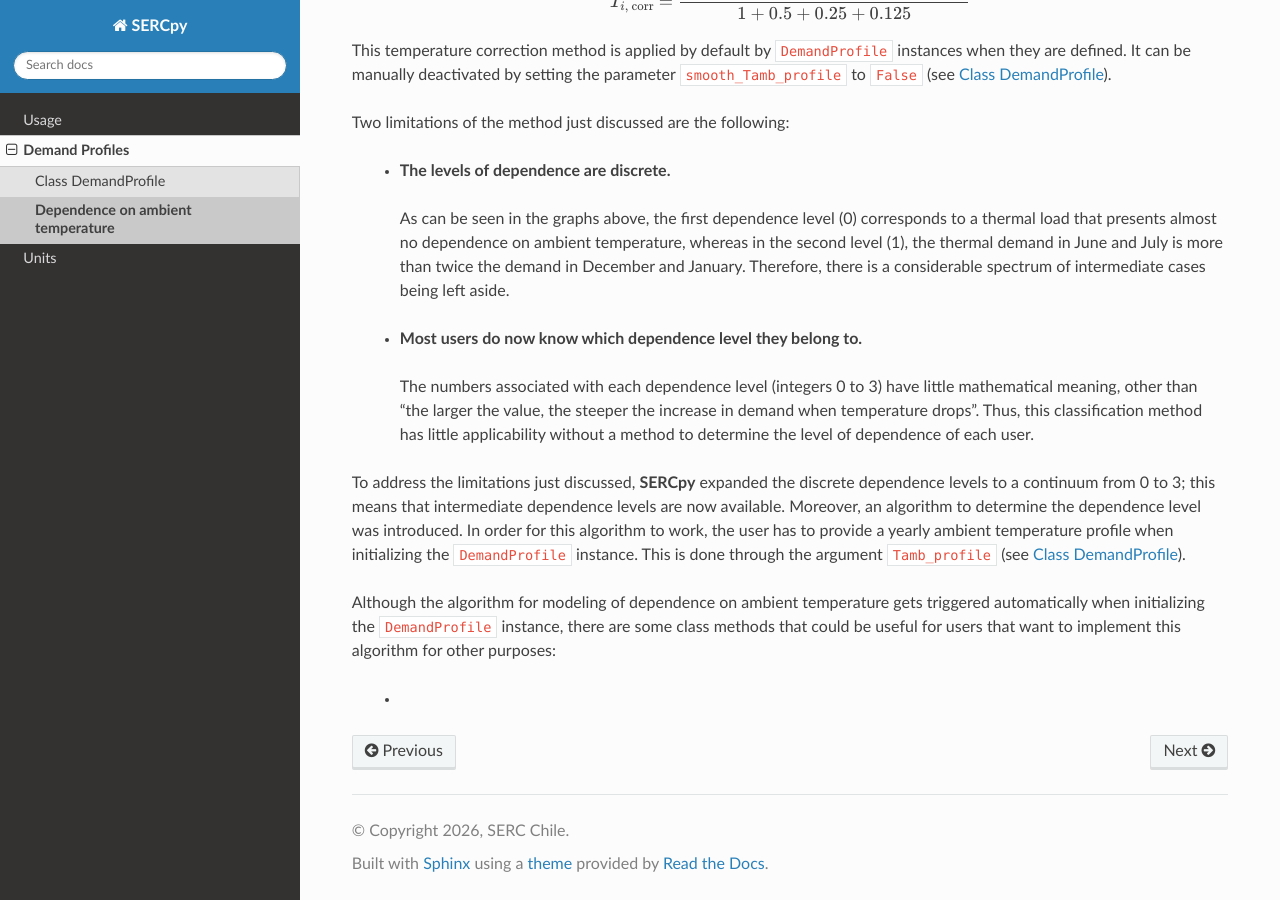
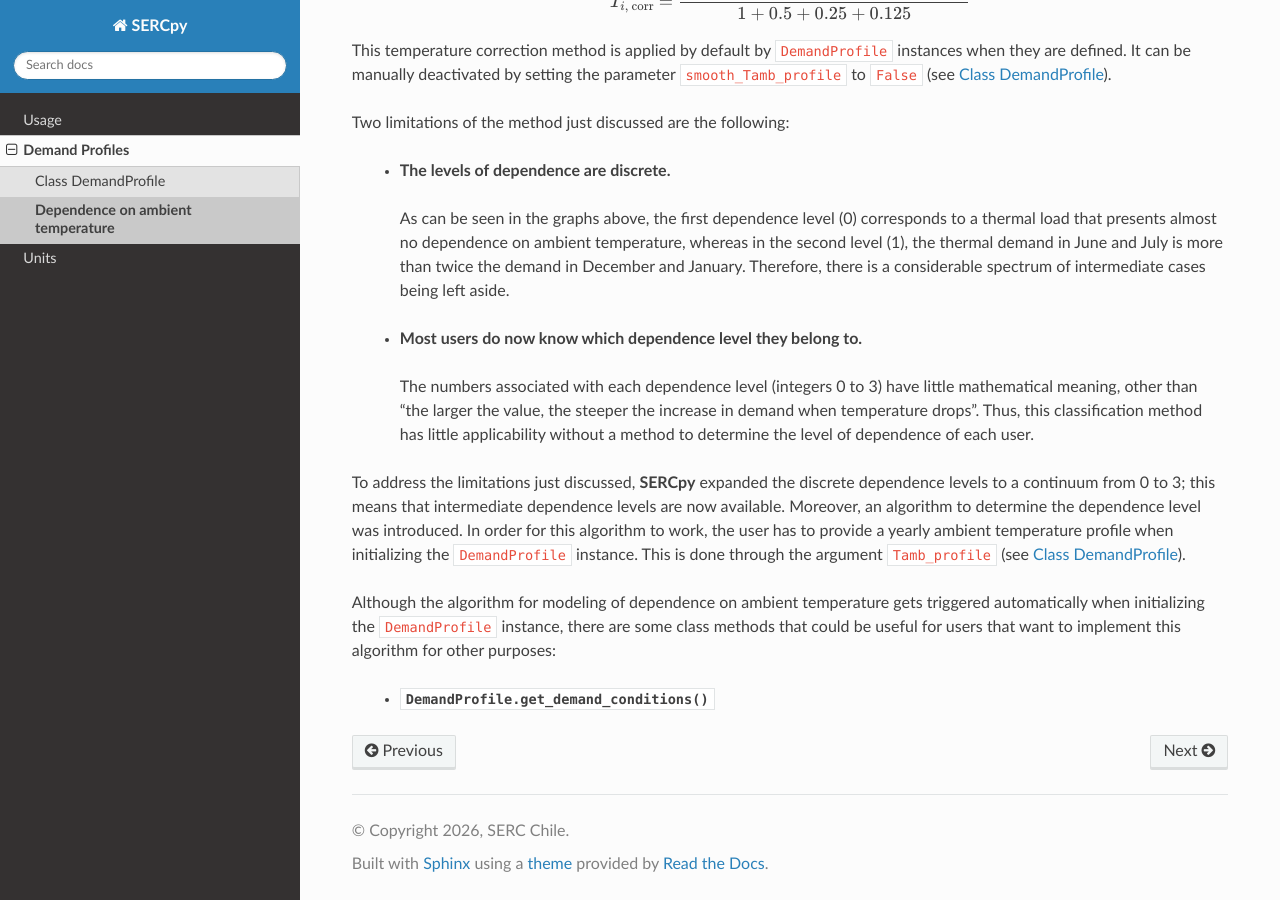
Before and after one commit to serc-chile/SERCpy, a Sphinx documentation site: the page built from docs/source/Tamb_dependence.rst, in a window 1280 px wide and 900 px high, scrolled down 941 px. Built offline with Sphinx 7.4.7 and the Read the Docs theme 3.1.0, drawn with Linux system fonts in a browser that asks for light colours; pages that are not in the unit, such as notebooks, are missing from menus.

Commit message:
Update Tamb_dependence.rst

```diff
--- a/docs/source/Tamb_dependence.rst
+++ b/docs/source/Tamb_dependence.rst
@@ -37,4 +37,4 @@ To address the limitations just discussed, **SERCpy** expanded the discrete depe
 
 Although the algorithm for modeling of dependence on ambient temperature gets triggered automatically when initializing the `DemandProfile` instance, there are some class methods that could be useful for users that want to implement this algorithm for other purposes:
 
-   -
+   - :meth:`DemandProfile.get_demand_conditions`
```
